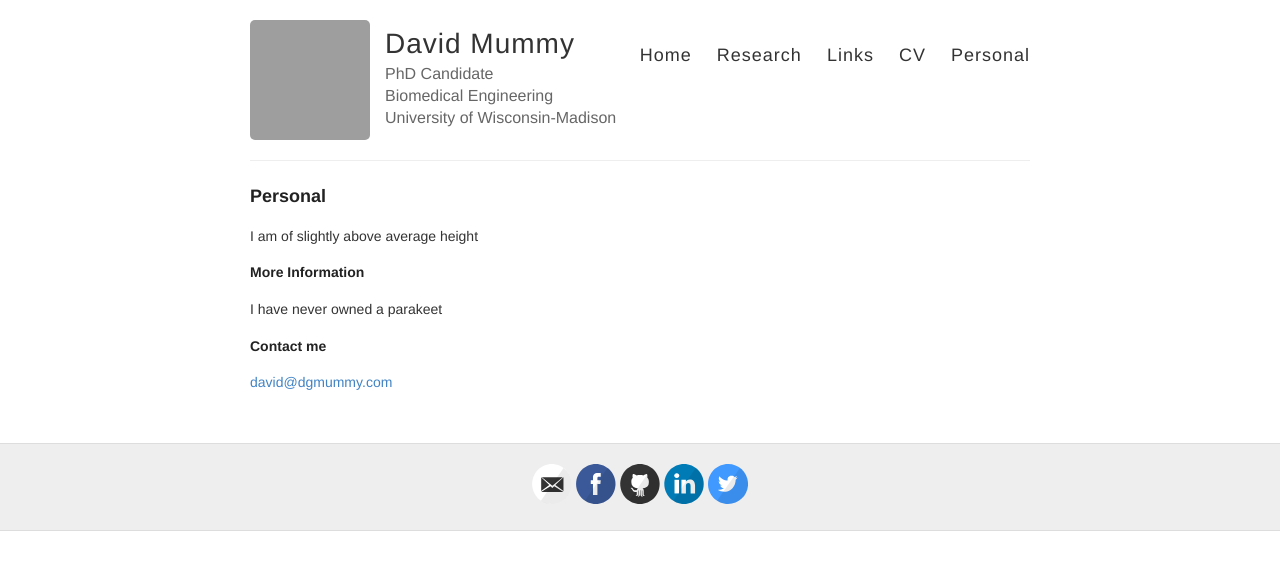
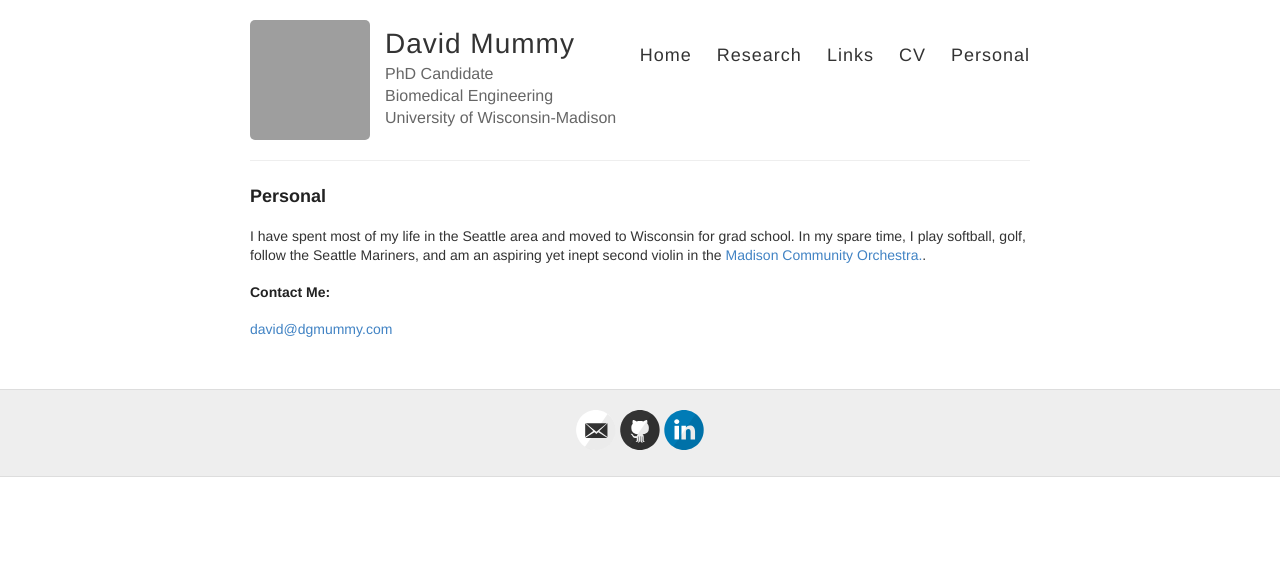
Before and after one commit to mummydg/mummydg.github.io, a Jekyll site: the page built from personal.md, in a window 1280 px wide. Shown: the top 570 px of the page. Built offline with Jekyll 4.4.1, drawn with Linux system fonts in a browser that asks for light colours; grey boxes are pictures that could not be loaded.

Commit message:
minor updates

```diff
--- a/_config.yml
+++ b/_config.yml
@@ -23,14 +23,14 @@ excerpt_separator: <!--more-->
 footer-links:
   dribbble:
   email: david@dgmummy.com
-  facebook: david.mummy
+  facebook:
   flickr:
   github: mummydg
   instagram:
   linkedin: dgmummy
   pinterest:
   rss: # just type anything here for a working RSS icon
-  twitter: davidmummy
+  twitter:
   stackoverflow: # your stackoverflow profile, e.g. "users/50476/bart-kiers"
   youtube: # channel/<your_long_string> or user/<user-name>
   googleplus: # anything in your profile username that comes after plus.google.com/
--- a/personal.md
+++ b/personal.md
@@ -4,12 +4,8 @@ title: Personal
 permalink: /personal/
 ---
 
-I am of slightly above average height
+I have spent most of my life in the Seattle area and moved to Wisconsin for grad school. In my spare time, I play softball, golf, follow the Seattle Mariners, and am an aspiring yet inept second violin in the <a href="http://www.madisoncommunityorchestra.org/">Madison Community Orchestra.</a>.
 
-### More Information
-
-I have never owned a parakeet
-
-### Contact me
+### Contact Me:
 
 [david@dgmummy.com](mailto:david@dgmummy)
```
Also changed, not shown: about.md (+1 -4 lines), links.md (+2 -2 lines).
